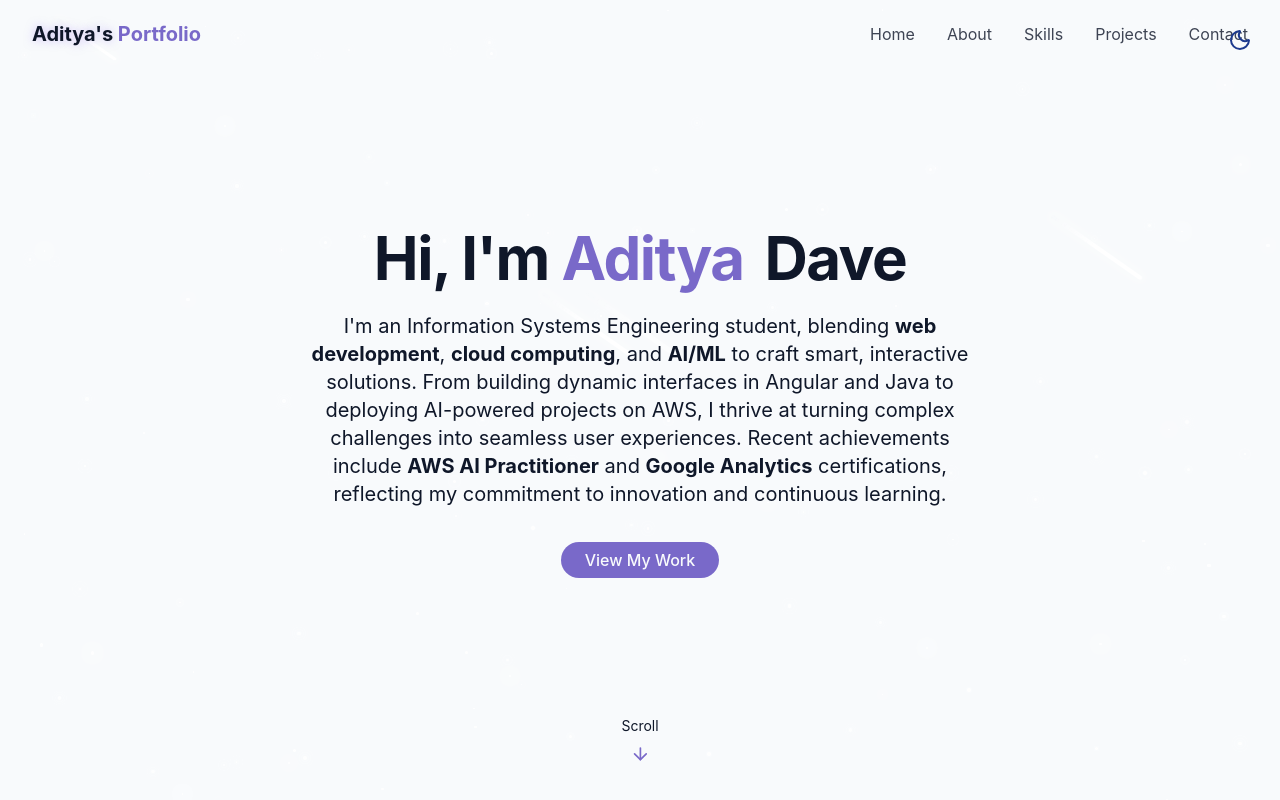
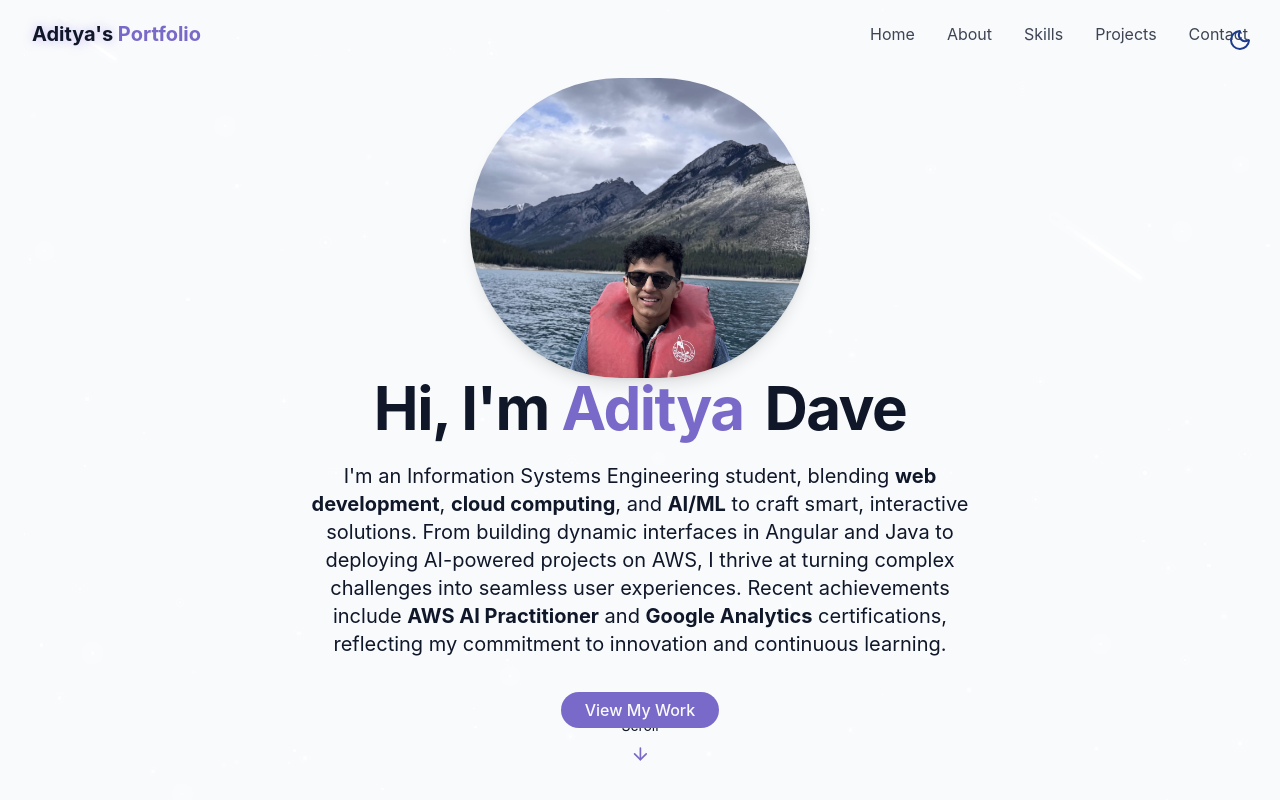
Before and after one commit to daveadi04/MyPortfolio, a React (Vite) app: page / in a window 1280 px wide. Shown: the top 800 px of the page. Built offline with nearby package versions, Linux system fonts and the light colour scheme.

Commit message:
profile added

```diff
--- a/src/Components/HeroSection.jsx
+++ b/src/Components/HeroSection.jsx
@@ -9,6 +9,14 @@ export const HeroSection = () => {
       <div className="container max-w-4xl mx-auto text-center z-10">
         <div className="space-y-6">
           <h1 className="text-4xl md:text-6xl font-bold tracking-tight">
+          <div className="flex justify-center items-center">
+            <img
+                src="../public/images/GIT-PROFILE.jpg"
+                alt="Aditya Dave"
+                className="w-[200px] h-[200px] md:w-[300px] md:h-[300px] lg:w-[340px] lg:h-[300px] rounded-full object-cover shadow-lg border-purple-500 opacity-0 animate-fade-in-delay-3"
+            />
+            </div>
+
             <span className="opacity-0 animate-fade-in" > Hi, I'm </span>
             <span className="text-primary opacity-0 animate-fade-in-delay-1">
               {" "}
```
Also changed, not shown: public/images/GIT-PROFILE.jpg (added).
